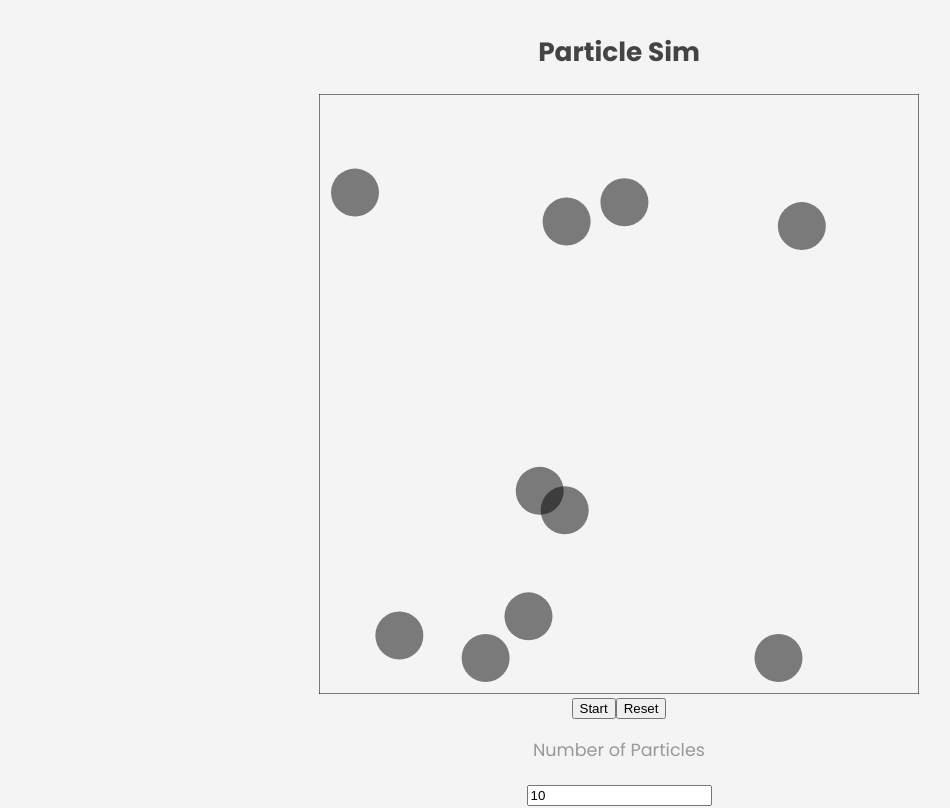
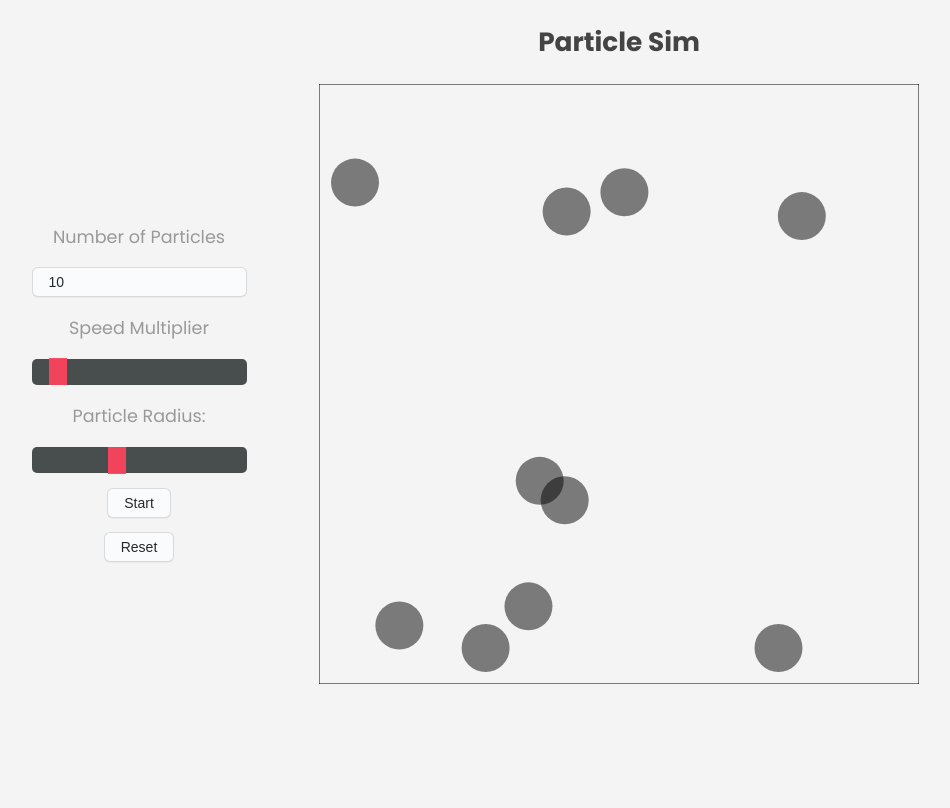
Before and after one commit to JBreidfjord/particle-sim, a React (Create React App) app: page / in a window 1280 px wide. Shown: the top 808 px of the page, without its empty margins (21-971 px from the left). Built offline with nearby package versions, Linux system fonts and the light colour scheme.

Commit message:
Style controls

```diff
--- a/src/Simulation.css
+++ b/src/Simulation.css
@@ -1,11 +1,30 @@
-.simulation {
-  padding: 10px;
+.container {
   text-align: center;
 }
 
+.simulation {
+  display: grid;
+  grid-template-columns: 1fr 2fr 1fr;
+}
+
 .simulation canvas {
-  display: block;
   margin: 0 auto;
   width: 600px;
   height: 600px;
 }
+
+.controls {
+  display: flex;
+  flex-direction: column;
+  align-items: center;
+  justify-content: center;
+  margin: 0 auto;
+}
+
+.stats {
+  display: flex;
+  flex-direction: column;
+  align-items: center;
+  justify-content: center;
+  margin: 0 auto;
+}
--- a/src/Simulation.js
+++ b/src/Simulation.js
@@ -106,25 +106,10 @@ export default function Simulation() {
   }, [running, particles, speedMult]);
 
   return (
+    <div className="container">
+      <h2>Particle Sim</h2>
       <div className="simulation">
-      <h2>Particle Sim</h2>
-      <canvas ref={canvasRef}></canvas>
-      <button onClick={() => setRunning((prevRunning) => !prevRunning)}>
-        {running ? "Stop" : "Start"}
-      </button>
-      <button
-        onClick={() =>
-          setParticles(() => {
-            let particles = [];
-            for (let i = 0; i < numParticles; i++) {
-              particles.push(Particle.random(radius));
-            }
-            return particles;
-          })
-        }
-      >
-        Reset
-      </button>
+        <div className="controls">
           <p>Number of Particles</p>
           <input
             type="number"
@@ -151,6 +136,26 @@ export default function Simulation() {
             max="0.1"
             step="0.00002"
           />
+          <button onClick={() => setRunning((prevRunning) => !prevRunning)}>
+            {running ? "Stop" : "Start"}
+          </button>
+          <button
+            onClick={() =>
+              setParticles(() => {
+                let particles = [];
+                for (let i = 0; i < numParticles; i++) {
+                  particles.push(Particle.random(radius));
+                }
+                return particles;
+              })
+            }
+          >
+            Reset
+          </button>
+        </div>
+        <canvas ref={canvasRef}></canvas>
+        <div className="stats"></div>
+      </div>
     </div>
   );
 }
--- a/src/index.css
+++ b/src/index.css
@@ -25,3 +25,119 @@ h5,
 h6 {
   color: var(--heading-color);
 }
+
+button {
+  background-color: #fafbfc;
+  border: 1px solid rgba(27, 31, 35, 0.15);
+  border-radius: 6px;
+  box-shadow: rgba(27, 31, 35, 0.04) 0 1px 0, rgba(255, 255, 255, 0.25) 0 1px 0 inset;
+  box-sizing: border-box;
+  color: #24292e;
+  cursor: pointer;
+  display: inline-block;
+  font-size: 14px;
+  padding: 6px 16px;
+  user-select: none;
+  margin-top: 1em;
+}
+
+input[type="number"] {
+  background-color: #fafbfc;
+  border: 1px solid rgba(27, 31, 35, 0.15);
+  border-radius: 6px;
+  box-shadow: rgba(27, 31, 35, 0.04) 0 1px 0, rgba(255, 255, 255, 0.25) 0 1px 0 inset;
+  box-sizing: border-box;
+  color: #24292e;
+  font-size: 14px;
+  padding: 6px 16px;
+  width: 100%;
+}
+
+/* Collected from http://danielstern.ca/range.css/#/ */
+input[type="range"] {
+  width: 100%;
+  margin: 0.7px 0;
+  background-color: transparent;
+  -webkit-appearance: none;
+}
+input[type="range"]:focus {
+  outline: none;
+}
+input[type="range"]::-webkit-slider-runnable-track {
+  background: #484d4d;
+  border: 0;
+  border-radius: 5px;
+  width: 100%;
+  height: 25.6px;
+  cursor: pointer;
+}
+input[type="range"]::-webkit-slider-thumb {
+  margin-top: -0.7px;
+  width: 18px;
+  height: 27px;
+  background: rgba(255, 67, 95, 0.93);
+  border: 0;
+  cursor: pointer;
+  -webkit-appearance: none;
+}
+input[type="range"]:focus::-webkit-slider-runnable-track {
+  background: #545a5a;
+}
+input[type="range"]::-moz-range-track {
+  background: #484d4d;
+  border: 0;
+  border-radius: 5px;
+  width: 100%;
+  height: 25.6px;
+  cursor: pointer;
+}
+input[type="range"]::-moz-range-thumb {
+  width: 18px;
+  height: 27px;
+  background: rgba(255, 67, 95, 0.93);
+  border: 0;
+  cursor: pointer;
+}
+input[type="range"]::-ms-track {
+  background: transparent;
+  border-color: transparent;
+  border-width: 0.7px 0;
+  color: transparent;
+  width: 100%;
+  height: 25.6px;
+  cursor: pointer;
+}
+input[type="range"]::-ms-fill-lower {
+  background: #3c4040;
+  border: 0;
+  border-radius: 10px;
+}
+input[type="range"]::-ms-fill-upper {
+  background: #484d4d;
+  border: 0;
+  border-radius: 10px;
+}
+input[type="range"]::-ms-thumb {
+  width: 18px;
+  height: 27px;
+  background: rgba(255, 67, 95, 0.93);
+  border: 0;
+  cursor: pointer;
+  margin-top: 0px;
+  /*Needed to keep the Edge thumb centred*/
+}
+input[type="range"]:focus::-ms-fill-lower {
+  background: #484d4d;
+}
+input[type="range"]:focus::-ms-fill-upper {
+  background: #545a5a;
+}
+/*TODO: Use one of the selectors from https://stackoverflow.com/a/20541859/7077589 and figure out
+how to remove the virtical space around the range input in IE*/
+@supports (-ms-ime-align: auto) {
+  /* Pre-Chromium Edge only styles, selector taken from hhttps://stackoverflow.com/a/32202953/7077589 */
+  input[type="range"] {
+    margin: 0;
+    /*Edge starts the margin from the thumb, not the track as other browsers do*/
+  }
+}
```
Lines whose indentation alone changed are shown as unchanged.
